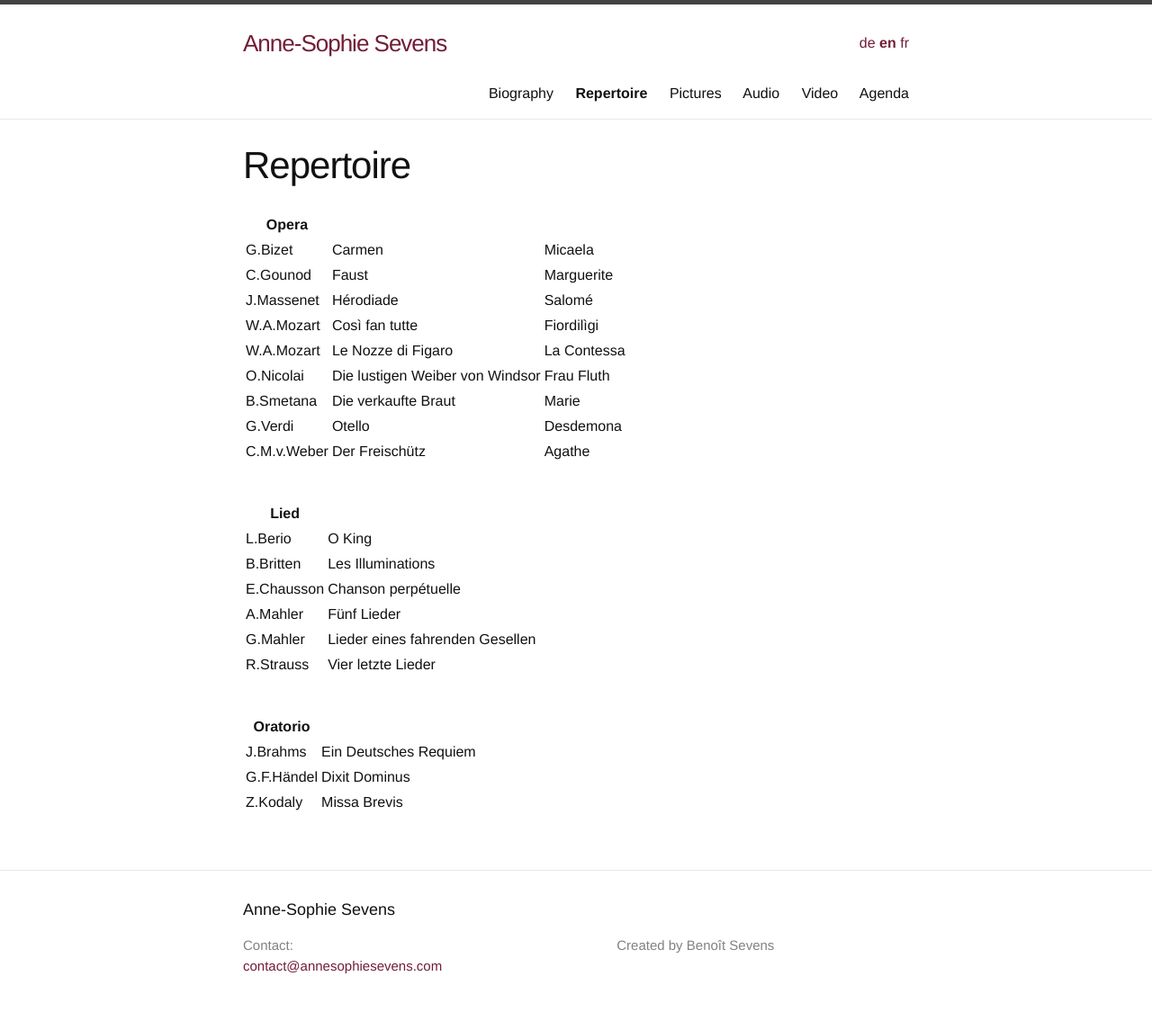
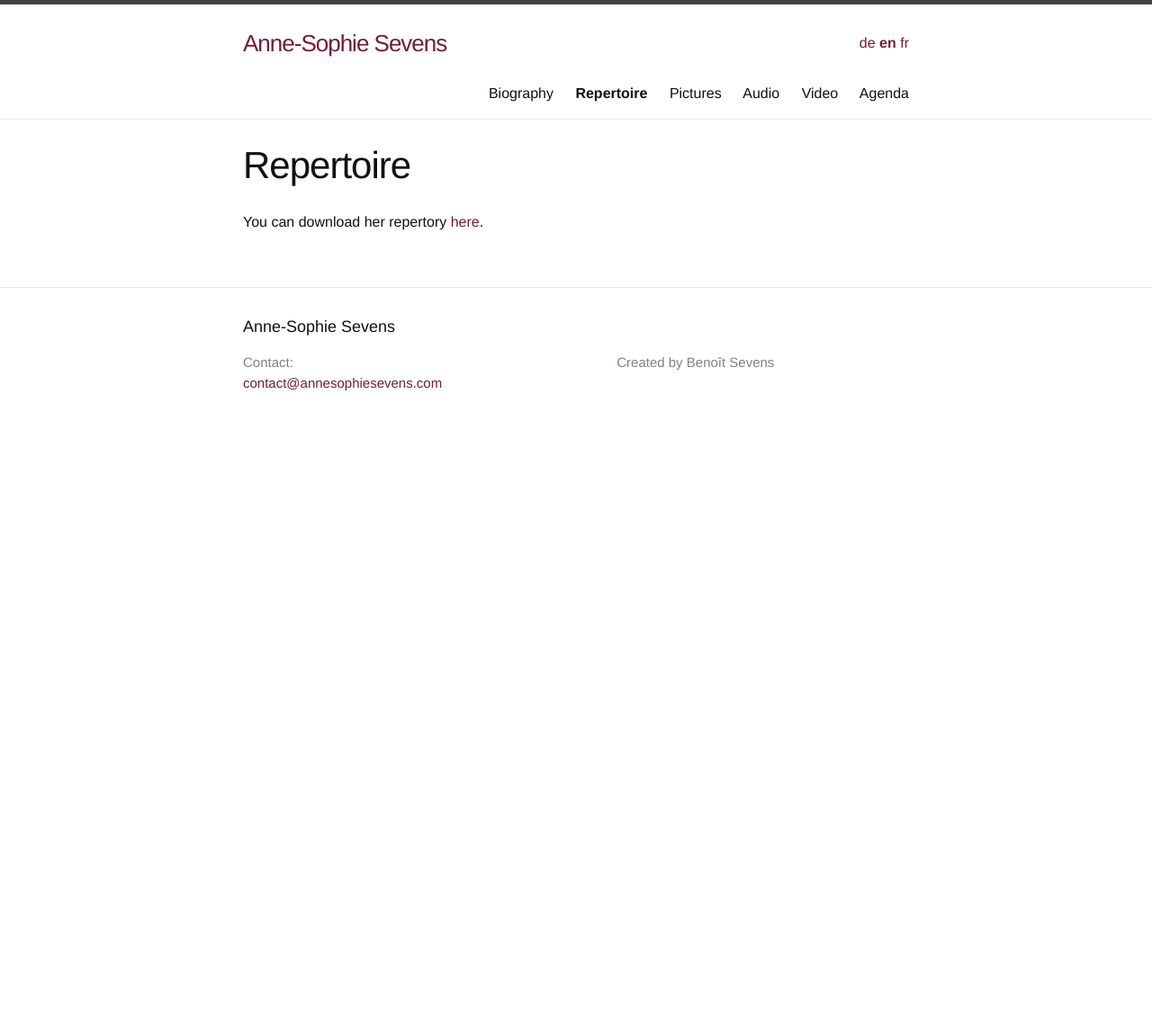
Before and after one commit to annesophie-sevens/annesophie-sevens.github.io, a Jekyll site: the page built from repertoire-en.md, in a window 1280 px wide. Shown: the whole page at 90% size. Built offline with Jekyll 4.4.1, drawn with Linux system fonts in a browser that asks for light colours; after the commit the page ends 900 px from its top, so only the background shows below that.

Commit message:
Update repertoire-en.md

```diff
--- a/repertoire-en.md
+++ b/repertoire-en.md
@@ -7,33 +7,4 @@ ref: repertoire
 ---
 
 
-|Opera | | |
-| -------- | ----- | ---- |
-| G.Bizet | Carmen | Micaela |
-| C.Gounod | Faust | Marguerite |
-| J.Massenet | Hérodiade | Salomé |
-| W.A.Mozart | Così fan tutte | Fiordilìgi |
-| W.A.Mozart | Le Nozze di Figaro | La Contessa |
-| O.Nicolai | Die lustigen Weiber von Windsor | Frau Fluth |
-| B.Smetana | Die verkaufte Braut | Marie |
-| G.Verdi | Otello | Desdemona |
-| C.M.v.Weber | Der Freischütz | Agathe |
-
-&nbsp;
-
-| Lied| |
-| -------- | ----- |
-| L.Berio | O King |
-| B.Britten | Les Illuminations |
-| E.Chausson | Chanson perpétuelle |
-| A.Mahler | Fünf Lieder |
-| G.Mahler | Lieder eines fahrenden Gesellen |
-| R.Strauss | Vier letzte Lieder |
-
-&nbsp;
-
-| Oratorio| |
-| -------- | ----- |
-| J.Brahms | Ein Deutsches Requiem |
-| G.F.Händel | Dixit Dominus |
-| Z.Kodaly| Missa Brevis |
+You can download her repertory [here]({{ site.baseurl }}/assets/HR.pdf).
```
